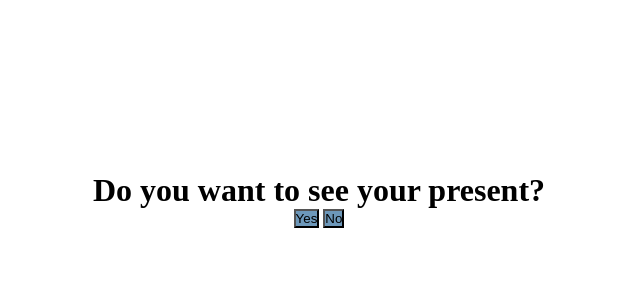
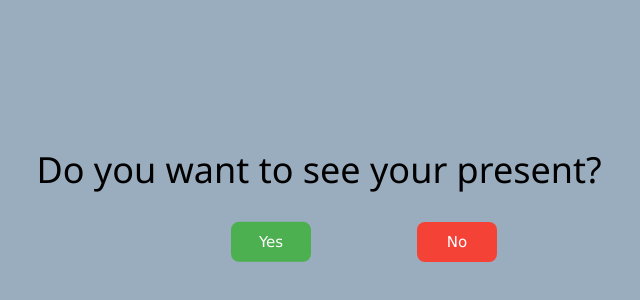
Before and after one commit to daveyra/daveyra.github.io., a plain HTML site: page index.html in a window 1280 px wide. Shown: the part 200-500 px from the top of the page, without its empty margins (321-961 px from the left). Drawn offline with nearby package versions, Linux system fonts and the light colour scheme.

Commit message:
Update index.html

```diff
--- a/index.html
+++ b/index.html
@@ -4,42 +4,63 @@
     <meta charset="UTF-8">
     <meta name="viewport" content="device-width, initial-scale=1.0">
     <title>Pook</title>
+    <link rel="stylesheet" href="https://www.w3schools.com/w3css/4/w3.css">
+    <script src="https://cdnjs.cloudflare.com/ajax/libs/jquery/3.3.1/jquery.min.js"></script>
+
     <style>
       * {
         margin: 0;
         padding: 0;
         box-sizing: border-box;
+        background-color: #9AADBF;
+
       }
       body {
         height: 100vh;
         width: 100%;
         display: flex;
-        align-items: center;
+        text-align: center;
+        /* align-items: center; */
         justify-content: center;
         flex-direction: column;
       }
-      buttons {
+      button {
+        padding: 1rem;
         height: 40px;
         width: 80px;
       }
+      .btnNo {
+        position: absolute;
+        margin: 10px;
+        top: 54%;  /* position the top  edge of the element at the middle of the parent */
+        left: 60%; /* position the left edge of the element at the middle of the parent */
+        transform: translate(-50%, -50%);
+      }
       .btnYes {
-        background-color: #6D98BA;
-      }
-      .btnYes:hover {
-        background-color: rgb(112,143,174);
-      }
-      .btnNo {
-        background-color: #6D98BA;
-      }
-      .btnNo:hover {
-        background-color: rgb(112,143,174);
+        padding: 5px;
+        margin: 10px;
+        left: 70%;
+        transform: translate(-60%, 12%);
       }
     </style>
   </head>
   <body>
     <h1>Do you want to see your present?</h1>
     <div class="buttons">
-      <button class="btnYes">Yes</button>
-      <button class="btnNo">No</button>
+      <button class="btnYes w3-button w3-round-large w3-green" type="submit" onclick="hrefFunction()">Yes</button>
+      <button class="btnNo w3-button w3-round-large w3-red" id="btnNo">No</button>
+    </div>
   </body>
 </html>
+<script>
+    $('button').on('mouseover', function() {
+    $(this).animate({
+        'top': Math.random() * window.innerHeight + "px",
+        'left': Math.random() * window.innerWidth + "px"
+    }, "medium");
+    })
+
+    function hrefFunction(){
+                window.location.href = "yes.html";
+            }
+</script>
```
